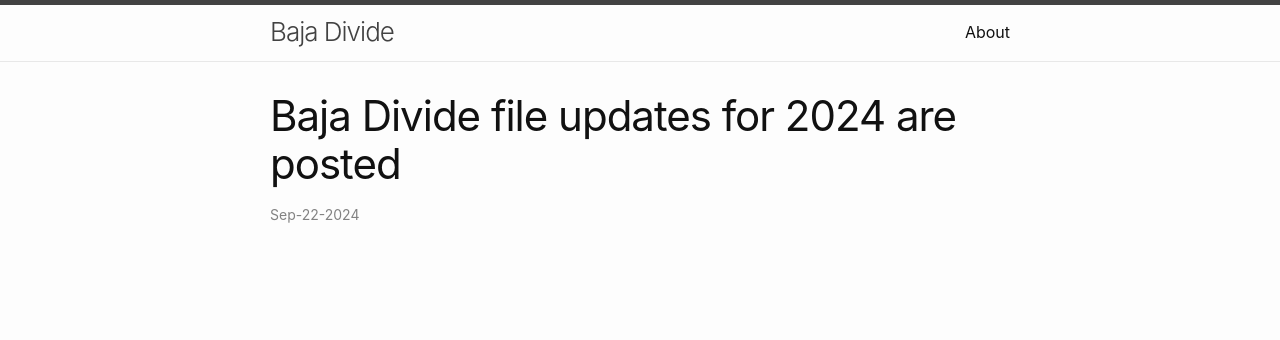
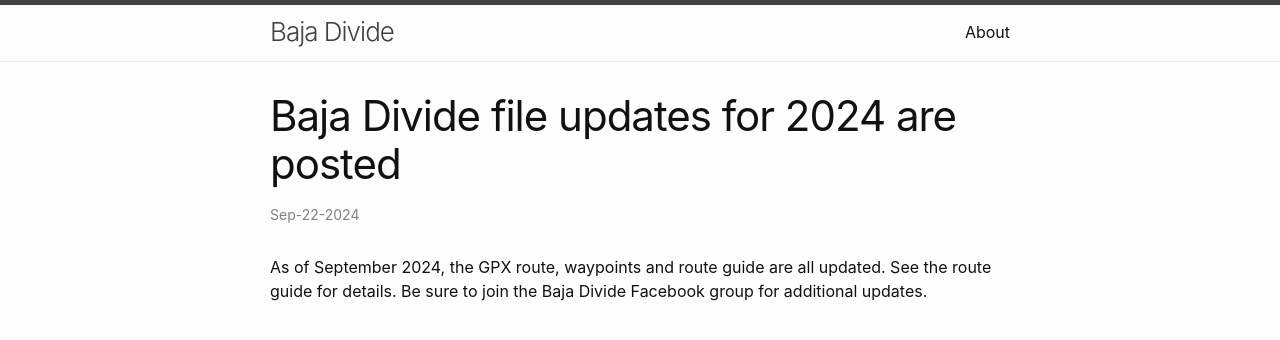
Before and after one commit to phatboyle/bajadivide, a Jekyll site: the page built from docs/_posts/2024-09-22-First-post.md, in a window 1280 px wide. Shown: the top 340 px of the page. Built offline with Jekyll 4.4.1, drawn with Linux system fonts in a browser that asks for light colours.

Commit message:
Update 2024-09-22-First-post.md

```diff
--- a/docs/_posts/2024-09-22-First-post.md
+++ b/docs/_posts/2024-09-22-First-post.md
@@ -3,3 +3,5 @@ layout: post
 title: "Baja Divide file updates for 2024 are posted"
 categories: misc
 ---
+As of September 2024, the GPX route, waypoints and route guide are all updated.  See the route guide for details.
+Be sure to join the Baja Divide Facebook group for additional updates.
```
